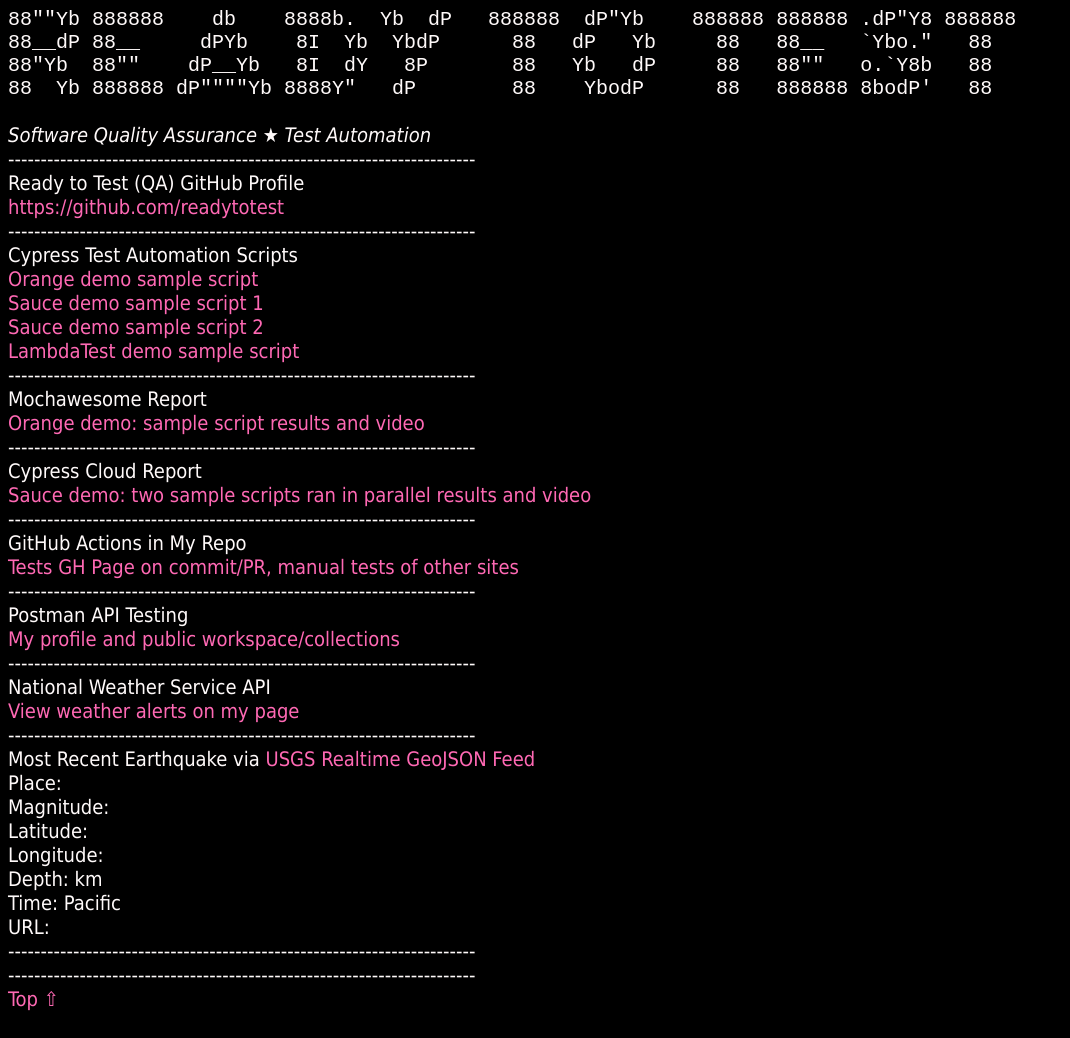
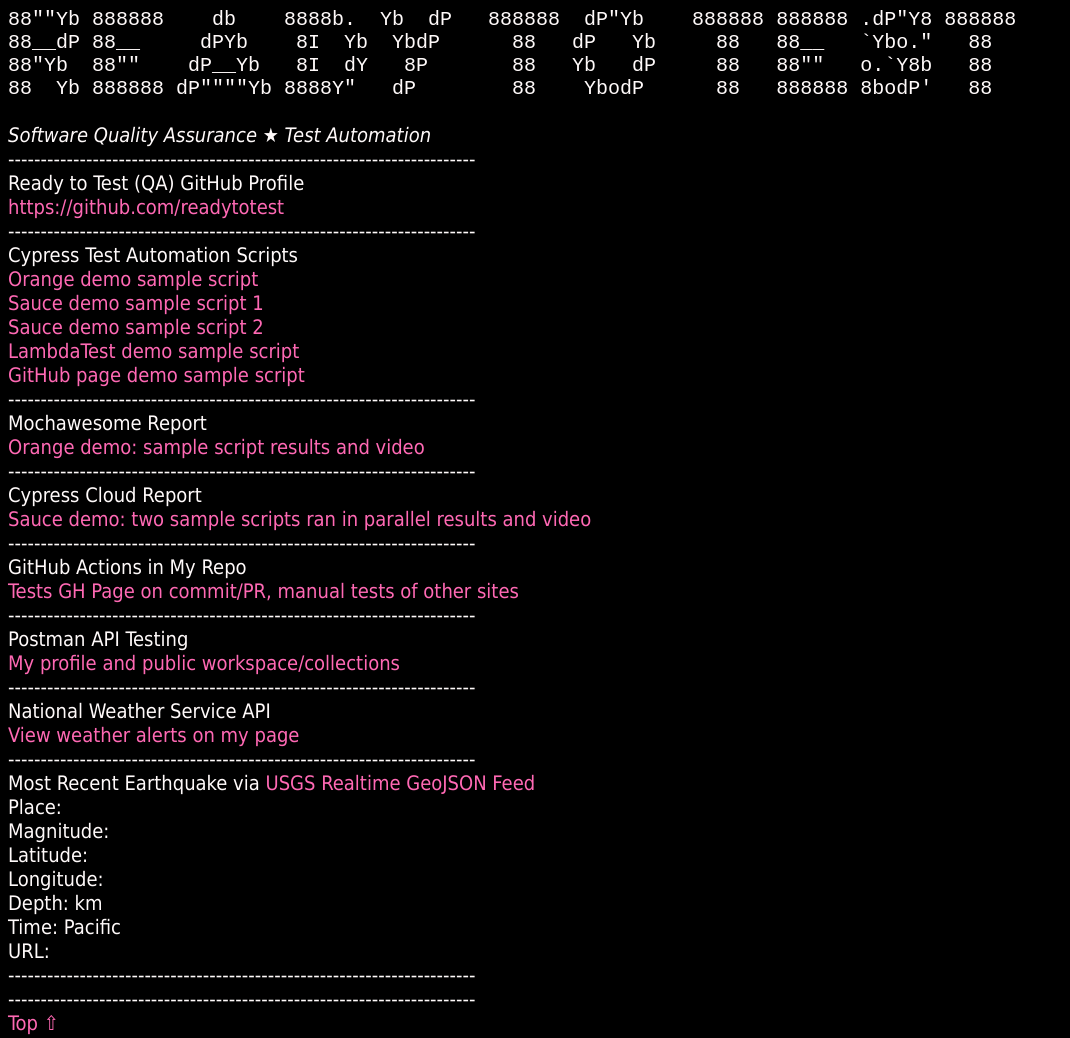
Before and after one commit to readytotest/readytotest.github.io, a website: page index.htm in a window 1280 px wide. Shown: the top 1038 px of the page, without its empty margins (0-1070 px from the left). Drawn offline with Linux system fonts and the light colour scheme; no server answers.

Commit message:
add github page test script link

```diff
--- a/index.htm
+++ b/index.htm
@@ -34,6 +34,8 @@
             <a href="https://github.com/readytotest/readytotest.github.io/blob/main/cypress/tests/sauce-demo-site/sauceDemoLoginOnlyTest.cy.js" target="_blank" rel="noopener noreferrer">Sauce demo sample script 2</a>
             <br>
             <a href="https://github.com/readytotest/readytotest.github.io/blob/main/cypress/tests/lambda-test-demo-site/lambdaTestDemoRegistration.cy.js" target="_blank" rel="noopener noreferrer">LambdaTest demo sample script</a>
+            <br>
+            <a href="https://github.com/readytotest/readytotest.github.io/blob/main/cypress/tests/ready-to-test-github-page/readyToTestSmoke.cy.js" target="_blank" rel="noopener noreferrer">GitHub page demo sample script</a>
             <br>
             ------------------------------------------------------------------------
             <br>
```
